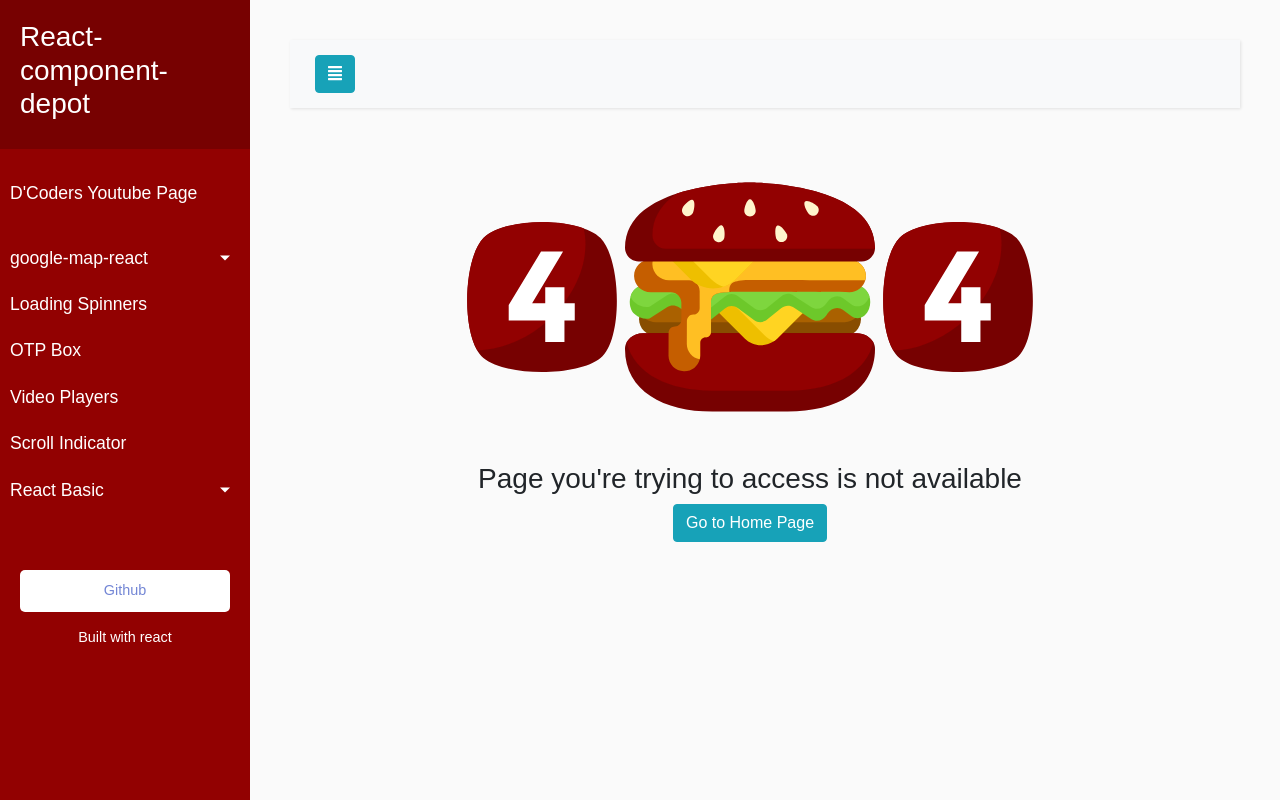
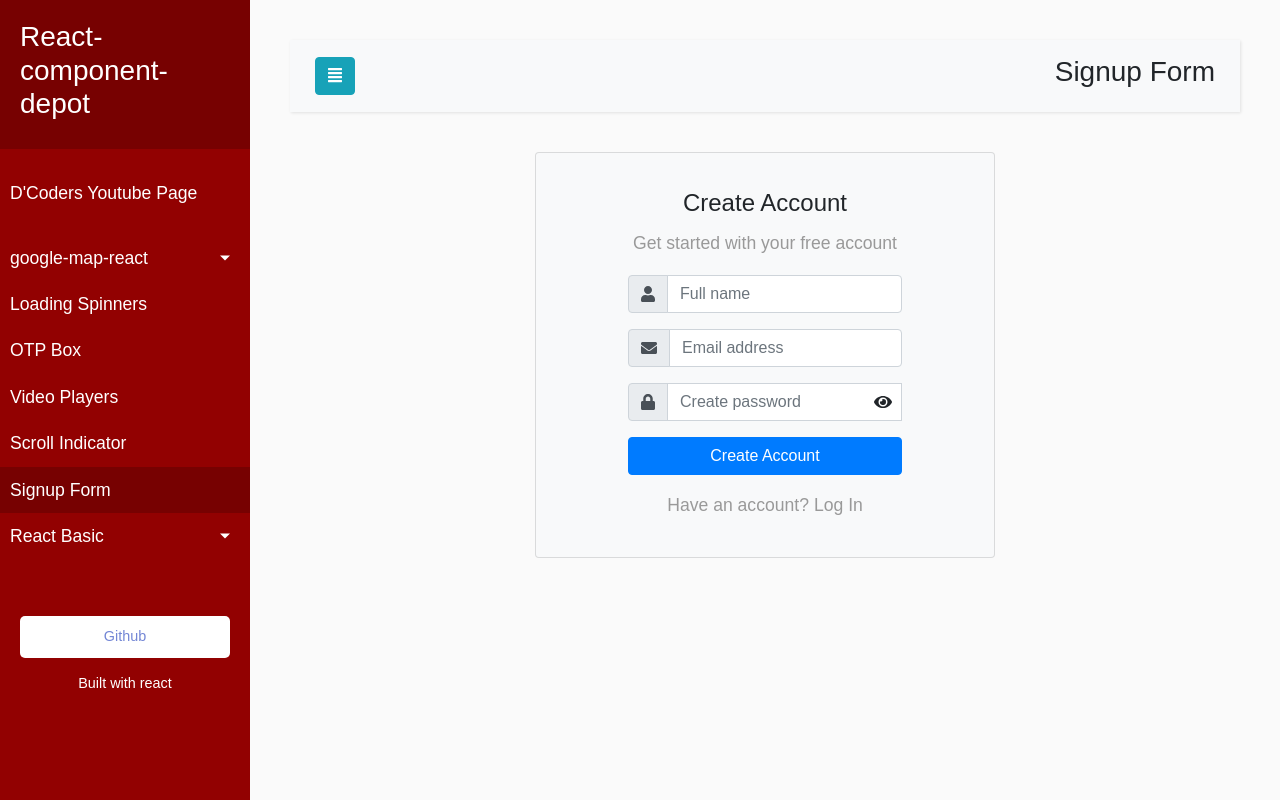
Before and after one commit to codegeous/react-component-depot, a React (Create React App) app: page /signup in a window 1280 px wide. Built offline with nearby package versions, Linux system fonts and the light colour scheme; some icons are missing.

Commit message:
Added font awesome integration, toggle password

```diff
--- a/package.json
+++ b/package.json
@@ -3,6 +3,9 @@
     "version": "0.1.0",
     "private": true,
     "dependencies": {
+        "@fortawesome/fontawesome-svg-core": "^1.2.28",
+        "@fortawesome/free-solid-svg-icons": "^5.13.0",
+        "@fortawesome/react-fontawesome": "^0.1.9",
         "@testing-library/jest-dom": "^4.2.4",
         "@testing-library/react": "^9.5.0",
         "@testing-library/user-event": "^7.2.1",
--- a/src/App.js
+++ b/src/App.js
@@ -1,4 +1,6 @@
 import React, { Suspense } from "react";
+import "components/FontawsomeIcons";
+
 import "./App.css";
 import Layout from "pages/_layouts/Home";
 import { BrowserRouter as Router, Switch, Route } from "react-router-dom";
--- /dev/null
+++ b/src/components/FontawsomeIcons/index.js
@@ -0,0 +1,10 @@
+import { library } from "@fortawesome/fontawesome-svg-core";
+import {
+    faUser,
+    faEnvelope,
+    faLock,
+    faEye,
+    faEyeSlash
+} from "@fortawesome/free-solid-svg-icons";
+
+library.add(faUser, faEnvelope, faLock, faEye, faEyeSlash);
--- /dev/null
+++ b/src/components/PasswordStrengthIndicator/index.js
@@ -0,0 +1,36 @@
+import React from "react";
+
+const PasswordStrengthIndicator = ({
+    validity: { minChar, number, specialChar }
+}) => {
+    return (
+        <div className="password-meter text-left mb-4">
+            <p className="text-dark">Password must contain:</p>
+            <ul className="text-muted">
+                <PasswordStrengthIndicatorItem
+                    isValid={minChar}
+                    text="Have at least 8 characters"
+                />
+                <PasswordStrengthIndicatorItem
+                    isValid={number}
+                    text="Have at least 1 number"
+                />
+                <PasswordStrengthIndicatorItem
+                    isValid={specialChar}
+                    text="Have at least 1 special character"
+                />
+            </ul>
+        </div>
+    );
+};
+
+const PasswordStrengthIndicatorItem = ({ isValid, text }) => {
+    const highlightClass = isValid
+        ? "text-success"
+        : isValid !== null
+        ? "text-danger"
+        : "";
+    return <li className={highlightClass}>{text}</li>;
+};
+
+export default PasswordStrengthIndicator;
--- /dev/null
+++ b/src/hooks/usePasswordToggle.js
@@ -0,0 +1,19 @@
+import React, { useState } from "react";
+import { FontAwesomeIcon } from "@fortawesome/react-fontawesome";
+
+const usePasswordToggle = () => {
+    const [visible, setVisiblity] = useState(false);
+
+    const Icon = (
+        <FontAwesomeIcon
+            icon={visible ? "eye-slash" : "eye"}
+            onClick={() => setVisiblity(visiblity => !visiblity)}
+        />
+    );
+
+    const InputType = visible ? "text" : "password";
+
+    return [InputType, Icon];
+};
+
+export default usePasswordToggle;
--- /dev/null
+++ b/src/pages/Signup/index.js
@@ -0,0 +1,124 @@
+import React, { useState, useEffect } from "react";
+import Header from "components/Header";
+import "./signup.css";
+import { FontAwesomeIcon } from "@fortawesome/react-fontawesome";
+import usePasswordToggle from "hooks/usePasswordToggle";
+import PasswordStrengthIndicator from "components/PasswordStrengthIndicator";
+
+const isNumberRegx = /\d/;
+const specialCharacterRegx = /[ !@#$%^&*()_+\-=\[\]{};':"\\|,.<>\/?]/;
+
+const Signup = () => {
+    const [PasswordInputType, ToggleIcon] = usePasswordToggle();
+    const [passwordFocused, setPasswordFocused] = useState(false);
+    const [password, setPassword] = useState("");
+    const [passwordValidity, setPasswordValidity] = useState({
+        minChar: null,
+        number: null,
+        specialChar: null
+    });
+
+    const onChangePassword = password => {
+        setPassword(password);
+
+        setPasswordValidity({
+            minChar: password.length >= 8 ? true : false,
+            number: isNumberRegx.test(password) ? true : false,
+            specialChar: specialCharacterRegx.test(password) ? true : false
+        });
+    };
+
+    return (
+        <>
+            <Header title="Signup Form" />
+            <div className="row justify-content-center">
+                <div className="col-lg-6 text-center">
+                    <div className="card bg-light">
+                        <article
+                            className="card-body mx-auto"
+                            style={{ maxWidth: "400px" }}
+                        >
+                            <h4 className="card-title mt-3 text-center">
+                                Create Account
+                            </h4>
+                            <p className="text-center">
+                                Get started with your free account
+                            </p>
+
+                            <form>
+                                <div className="form-group input-group">
+                                    <div className="input-group-prepend">
+                                        <span className="input-group-text">
+                                            <FontAwesomeIcon icon="user" />
+                                        </span>
+                                    </div>
+                                    <input
+                                        name=""
+                                        className="form-control"
+                                        placeholder="Full name"
+                                        type="text"
+                                    />
+                                </div>
+                                <div className="form-group input-group">
+                                    <div className="input-group-prepend">
+                                        <span className="input-group-text">
+                                            <FontAwesomeIcon icon="envelope" />
+                                        </span>
+                                    </div>
+                                    <input
+                                        name=""
+                                        className="form-control"
+                                        placeholder="Email address"
+                                        type="email"
+                                    />
+                                </div>
+
+                                <div className="form-group input-group">
+                                    <div className="input-group-prepend">
+                                        <span className="input-group-text">
+                                            <FontAwesomeIcon icon="lock" />
+                                        </span>
+                                    </div>
+                                    <input
+                                        className="form-control"
+                                        placeholder="Create password"
+                                        type={PasswordInputType}
+                                        value={password}
+                                        onFocus={() => setPasswordFocused(true)}
+                                        onChange={e =>
+                                            onChangePassword(e.target.value)
+                                        }
+                                    />
+                                    <span className="password-toogle-icon">
+                                        {ToggleIcon}
+                                    </span>
+                                </div>
+
+                                {passwordFocused && (
+                                    <PasswordStrengthIndicator
+                                        validity={passwordValidity}
+                                    />
+                                )}
+
+                                <div className="form-group">
+                                    <button
+                                        type="submit"
+                                        className="btn btn-primary btn-block"
+                                    >
+                                        {" "}
+                                        Create Account{" "}
+                                    </button>
+                                </div>
+                                <p className="text-center">
+                                    Have an account? <a href="">Log In</a>{" "}
+                                </p>
+                            </form>
+                        </article>
+                    </div>
+                </div>
+            </div>
+        </>
+    );
+};
+
+export default Signup;
--- /dev/null
+++ b/src/pages/Signup/signup.css
@@ -0,0 +1,7 @@
+.password-toogle-icon {
+    position: absolute;
+    top: 8px;
+    right: 10px;
+    z-index: 1000;
+    cursor: pointer;
+}
--- a/src/routes.js
+++ b/src/routes.js
@@ -10,6 +10,7 @@ const ReactBasics = React.lazy(() => import("pages/ReactBasics"));
 const AppsLibrary = React.lazy(() => import("pages/AppsLibrary"));
 const VideoPlayers = React.lazy(() => import("pages/VideoPlayers"));
 const DataTable = React.lazy(() => import("pages/DataTable"));
+const Signup = React.lazy(() => import("pages/Signup"));
 
 const routes = [
     {
@@ -57,6 +58,12 @@ const routes = [
         navbar: "Scroll Indicator",
         child: null
     },
+    {
+        path: "/signup",
+        component: Signup,
+        navbar: "Signup Form",
+        child: null
+    },
     /* {
         path: "/data-table",
         component: DataTable,
```
Also changed, not shown: 1 other file (tests, documents, lock files or other folders).
